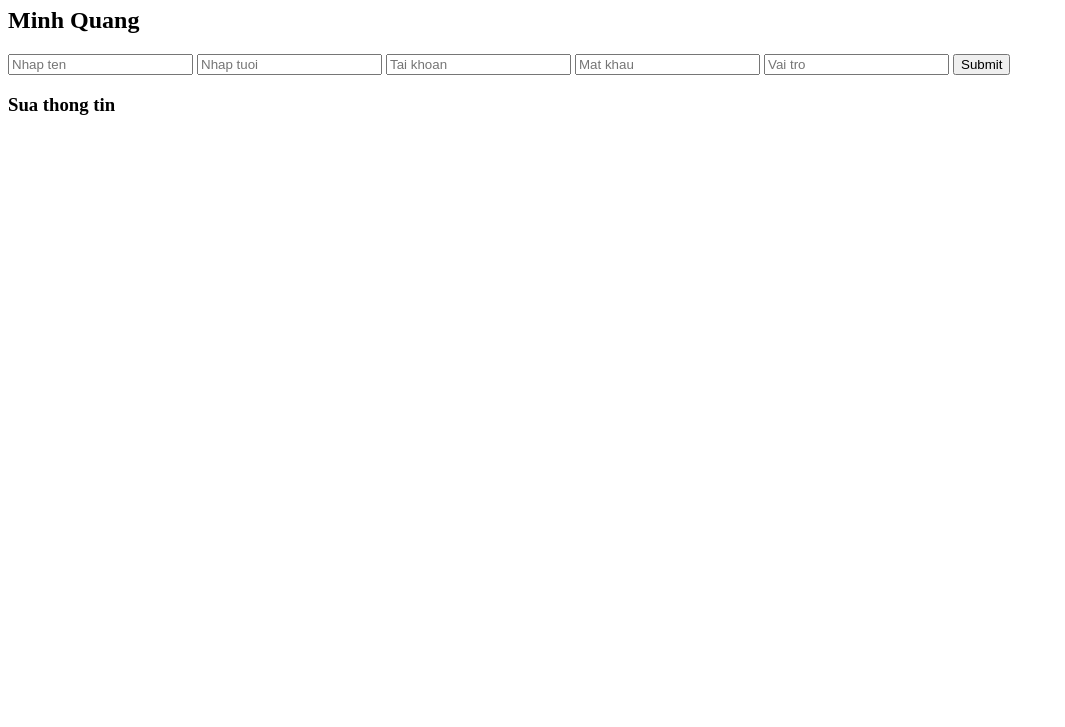
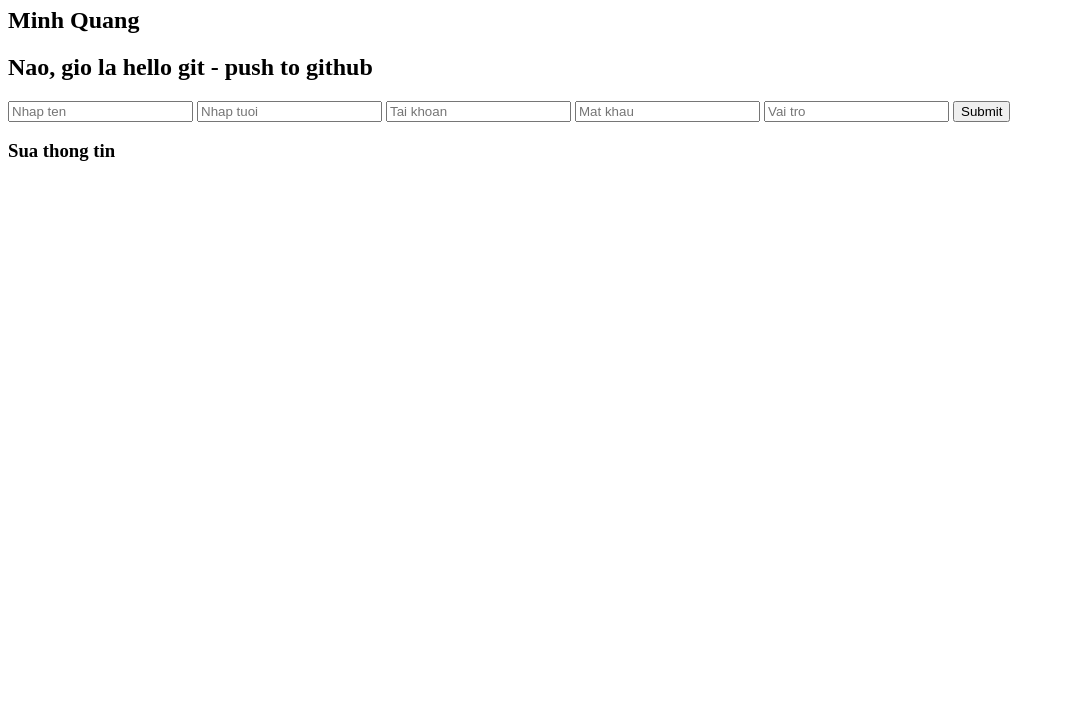
Before and after one commit to Quangchilwell/hello-world, a plain HTML site: page index.html in a window 1280 px wide. Shown: the part 73-800 px from the top of the page, without its empty margins (0-1065 px from the left). Drawn offline with Linux system fonts and the light colour scheme; no server answers.

Commit message:
Updated index.html

```diff
--- a/index.html
+++ b/index.html
@@ -14,6 +14,7 @@
 
     <h1>Hello git</h1>
     <h2>Minh Quang</h2>
+    <h2>Nao, gio la hello git - push to github</h2>
     <div >
         <input type="text" name="name" placeholder="Nhap ten">
         <input type="number" name="age" placeholder="Nhap tuoi">
```
